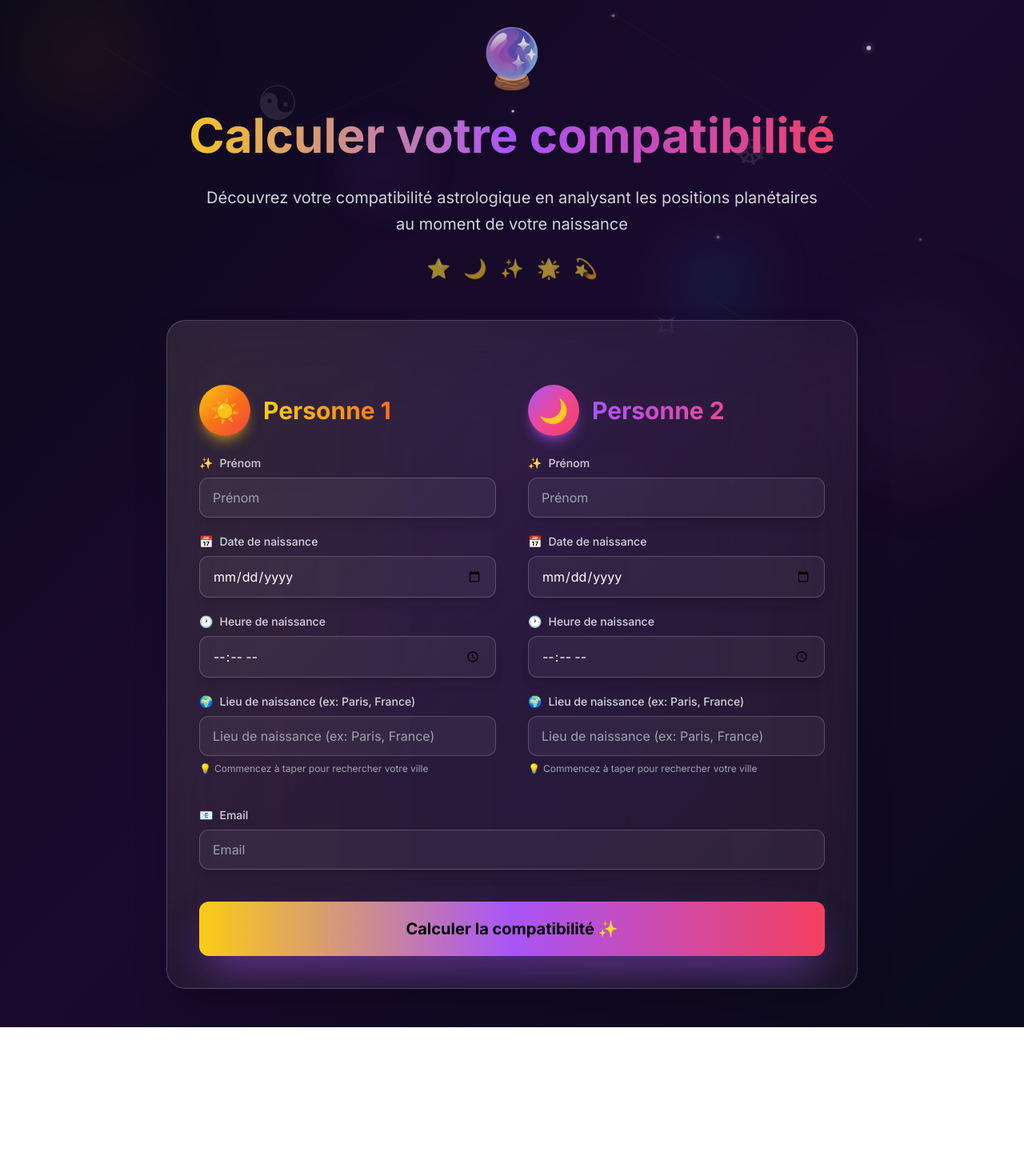
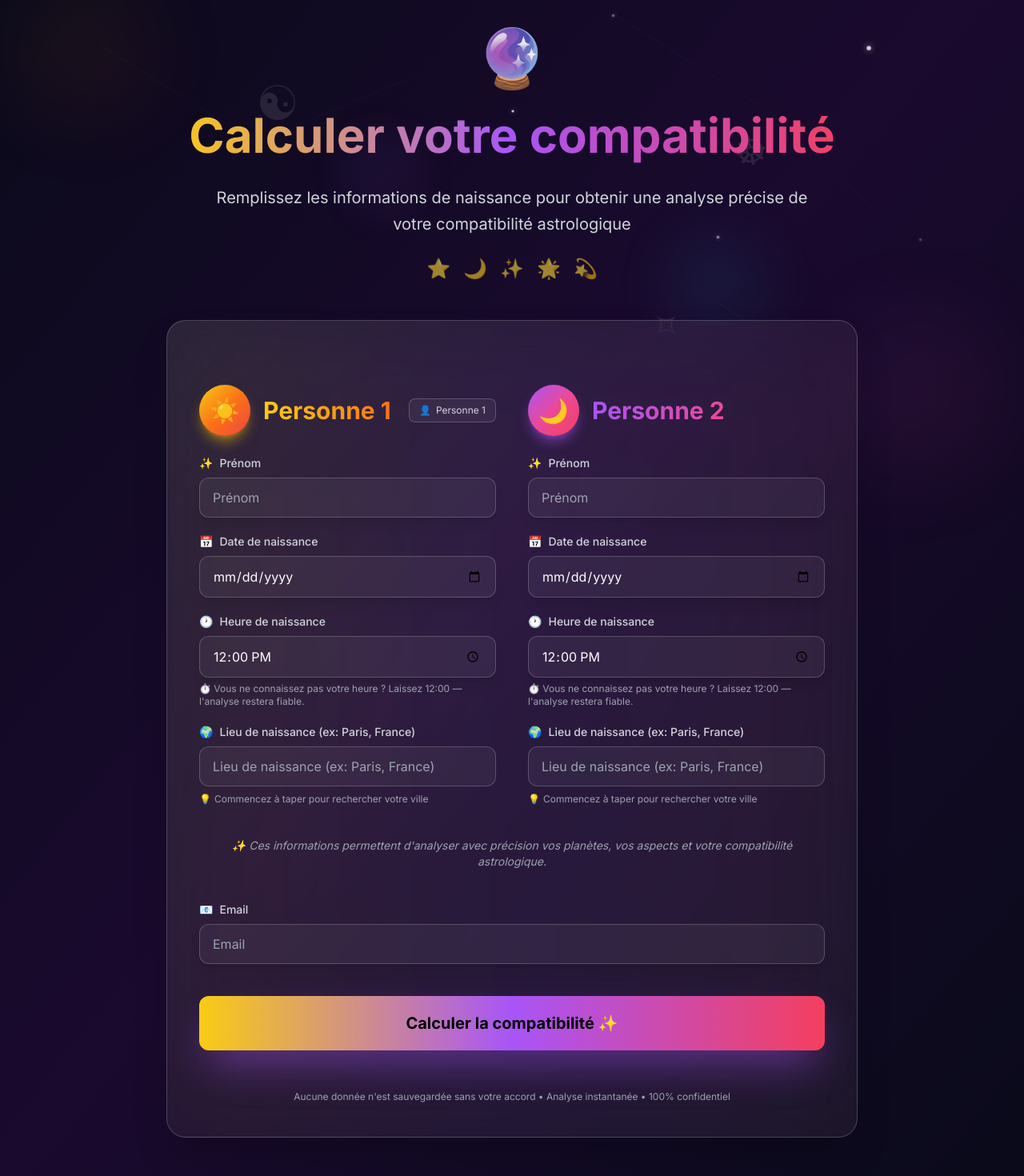
Before and after one commit to GuillaumeVerb/AstroMatch, a Next.js app: page / in a window 1280 px wide. Shown: the part 102-1572 px from the top of the page at 80% size. Before the commit the page ends 1386 px from the top, so only its background shows below. Built offline with nearby package versions, Linux system fonts and the light colour scheme.

Commit message:
Improve form page: add mini summary, privacy text, personal labels toggle, motivation text, and pre-fill time with help text

```diff
--- a/app/page.tsx
+++ b/app/page.tsx
@@ -23,14 +23,15 @@ interface Coordinates {
 
 export default function HomePage() {
   const [lang, setLang] = useState<'fr' | 'en'>('fr')
+  const [usePersonalLabels, setUsePersonalLabels] = useState(false)
   const [person1_firstname, setPerson1Firstname] = useState('')
   const [person1_date, setPerson1Date] = useState('')
-  const [person1_time, setPerson1Time] = useState('')
+  const [person1_time, setPerson1Time] = useState('12:00')
   const [person1_place, setPerson1Place] = useState('')
   const [person1_coords, setPerson1Coords] = useState<Coordinates | null>(null)
   const [person2_firstname, setPerson2Firstname] = useState('')
   const [person2_date, setPerson2Date] = useState('')
-  const [person2_time, setPerson2Time] = useState('')
+  const [person2_time, setPerson2Time] = useState('12:00')
   const [person2_place, setPerson2Place] = useState('')
   const [person2_coords, setPerson2Coords] = useState<Coordinates | null>(null)
   const [email, setEmail] = useState('')
@@ -409,13 +410,24 @@ export default function HomePage() {
               <div className="relative z-10 grid md:grid-cols-2 gap-10">
                 {/* Person 1 */}
                 <div className="space-y-6">
-                  <div className="flex items-center gap-4 mb-6">
+                  <div className="flex items-center justify-between mb-6">
+                    <div className="flex items-center gap-4">
                       <div className="w-16 h-16 rounded-full bg-gradient-to-br from-yellow-400 via-orange-500 to-red-500 flex items-center justify-center text-3xl shadow-lg shadow-yellow-500/50">
                         ☀️
                       </div>
                       <h3 className="text-3xl font-bold bg-gradient-to-r from-yellow-400 to-orange-500 bg-clip-text text-transparent">
-                      {t.form.person1}
+                        {usePersonalLabels ? t.form.person1Label : t.form.person1}
                       </h3>
+                    </div>
+                    <button
+                      type="button"
+                      onClick={() => setUsePersonalLabels(!usePersonalLabels)}
+                      className="px-3 py-1.5 rounded-lg bg-white/5 border border-white/20 hover:bg-white/10 transition text-xs text-gray-300 flex items-center gap-1.5"
+                      title={lang === 'fr' ? 'Basculer entre "Personne 1/2" et "Vous/Partenaire"' : 'Toggle between "Person 1/2" and "You/Partner"'}
+                    >
+                      <span>{usePersonalLabels ? '💁' : '👤'}</span>
+                      <span className="hidden sm:inline">{usePersonalLabels ? t.form.person1Label : t.form.person1}</span>
+                    </button>
                   </div>
                   <div className="space-y-5">
                     <div>
@@ -457,6 +469,7 @@ export default function HomePage() {
                         required
                         className="w-full rounded-xl bg-white/5 border border-white/20 px-4 py-3 text-white focus:outline-none focus:border-yellow-400 focus:ring-2 focus:ring-yellow-400/50 transition shadow-lg"
                       />
+                      <p className="text-xs text-gray-400 mt-1.5">{t.form.timeHelp}</p>
                     </div>
                     <div>
                       <label className="block text-sm font-medium text-gray-300 mb-2 flex items-center gap-2">
@@ -479,13 +492,15 @@ export default function HomePage() {
 
                 {/* Person 2 */}
                 <div className="space-y-6">
-                  <div className="flex items-center gap-4 mb-6">
+                  <div className="flex items-center justify-between mb-6">
+                    <div className="flex items-center gap-4">
                       <div className="w-16 h-16 rounded-full bg-gradient-to-br from-purple-500 via-pink-500 to-rose-500 flex items-center justify-center text-3xl shadow-lg shadow-purple-500/50">
                         🌙
                       </div>
                       <h3 className="text-3xl font-bold bg-gradient-to-r from-purple-500 to-pink-500 bg-clip-text text-transparent">
-                      {t.form.person2}
+                        {usePersonalLabels ? t.form.person2Label : t.form.person2}
                       </h3>
+                    </div>
                   </div>
                   <div className="space-y-5">
                     <div>
@@ -527,6 +542,7 @@ export default function HomePage() {
                         required
                         className="w-full rounded-xl bg-white/5 border border-white/20 px-4 py-3 text-white focus:outline-none focus:border-purple-400 focus:ring-2 focus:ring-purple-400/50 transition shadow-lg"
                       />
+                      <p className="text-xs text-gray-400 mt-1.5">{t.form.timeHelp}</p>
                     </div>
                     <div>
                       <label className="block text-sm font-medium text-gray-300 mb-2 flex items-center gap-2">
@@ -546,6 +562,13 @@ export default function HomePage() {
                     </div>
                   </div>
                 </div>
+              </div>
+
+              {/* Motivation text */}
+              <div className="relative z-10 text-center">
+                <p className="text-sm text-gray-400 italic">
+                  {t.form.motivation}
+                </p>
               </div>
 
               {/* Email */}
@@ -615,6 +638,13 @@ export default function HomePage() {
                   </span>
                 )}
               </button>
+
+              {/* Privacy & Trust Text */}
+              <div className="relative z-10 text-center pt-2">
+                <p className="text-xs text-gray-400 leading-relaxed">
+                  {t.form.privacy}
+                </p>
+              </div>
             </form>
           </div>
         ) : (
--- a/translations.ts
+++ b/translations.ts
@@ -6,9 +6,11 @@ export const translations = {
     },
     form: {
       title: 'Calculer votre compatibilité',
-      subtitle: 'Découvrez votre compatibilité astrologique en analysant les positions planétaires au moment de votre naissance',
+      subtitle: 'Remplissez les informations de naissance pour obtenir une analyse précise de votre compatibilité astrologique',
       person1: 'Personne 1',
       person2: 'Personne 2',
+      person1Label: 'Vous',
+      person2Label: 'Partenaire',
       firstname: 'Prénom',
       place: 'Lieu de naissance (ex: Paris, France)',
       placeHelp: 'Commencez à taper pour rechercher votre ville',
@@ -18,6 +20,9 @@ export const translations = {
       loading: 'Calcul en cours...',
       dateLabel: 'Date de naissance',
       timeLabel: 'Heure de naissance',
+      timeHelp: '⏱️ Vous ne connaissez pas votre heure ? Laissez 12:00 — l\'analyse restera fiable.',
+      motivation: '✨ Ces informations permettent d\'analyser avec précision vos planètes, vos aspects et votre compatibilité astrologique.',
+      privacy: 'Aucune donnée n\'est sauvegardée sans votre accord • Analyse instantanée • 100% confidentiel',
     },
     preview: {
       title: 'Compatibilité entre {firstname1} & {firstname2}',
@@ -146,9 +151,11 @@ export const translations = {
     },
     form: {
       title: 'Calculate your compatibility',
-      subtitle: 'Discover your astrological compatibility by analyzing planetary positions at the time of your birth',
+      subtitle: 'Fill in your birth information to get an accurate analysis of your astrological compatibility',
       person1: 'Person 1',
       person2: 'Person 2',
+      person1Label: 'You',
+      person2Label: 'Partner',
       firstname: 'First name',
       place: 'Birth place (e.g: Paris, France)',
       placeHelp: 'Start typing to search for your city',
@@ -158,6 +165,9 @@ export const translations = {
       loading: 'Calculating...',
       dateLabel: 'Date of birth',
       timeLabel: 'Time of birth',
+      timeHelp: '⏱️ Don\'t know your birth time? Leave 12:00 — the analysis will remain reliable.',
+      motivation: '✨ This information allows us to accurately analyze your planets, aspects and astrological compatibility.',
+      privacy: 'No data is saved without your consent • Instant analysis • 100% confidential',
     },
     preview: {
       title: 'Compatibility between {firstname1} & {firstname2}',
```
Lines whose indentation alone changed are shown as unchanged.
